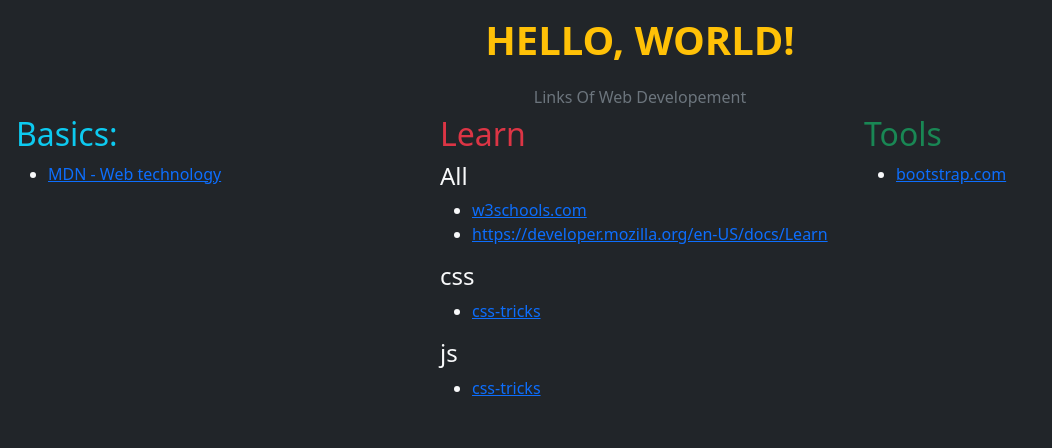
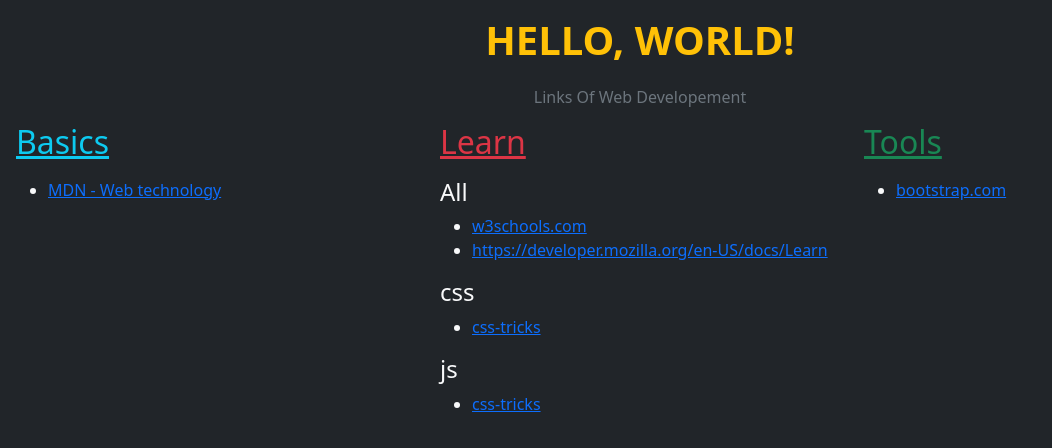
Before and after one commit to yavuz-emre/mywebsources, a plain HTML site: page index.html in a window 1280 px wide. Shown: the whole page, without its empty margins (0-1052 px from the left). Drawn offline with nearby package versions, Linux system fonts and the light colour scheme.

Commit message:
Update index.html

```diff
--- a/index.html
+++ b/index.html
@@ -24,7 +24,7 @@
 
       <div class="row">
         <div class="col-4">
-          <h2 class="text-info">Basics:</h2>
+          <h2 class="text-info py-2"><u>Basics</u></h2>
           <ul>
             <li>
               <a
@@ -37,7 +37,7 @@
           </ul>
         </div>
         <div class="col-4">
-          <h2 class="text-danger">Learn</h2>
+          <h2 class="text-danger py-2"><u>Learn</u></h2>
           <h4>All</h4>
           <ul>
             <li>
@@ -69,7 +69,7 @@
           </ul>
         </div>
         <div class="col-4">
-          <h2 class="text-success">Tools</h2>
+          <h2 class="text-success py-2"><u>Tools</u></h2>
           <ul>
             <li>
               <a href="https://www.getbootstrap.com" target="_blank">
```
